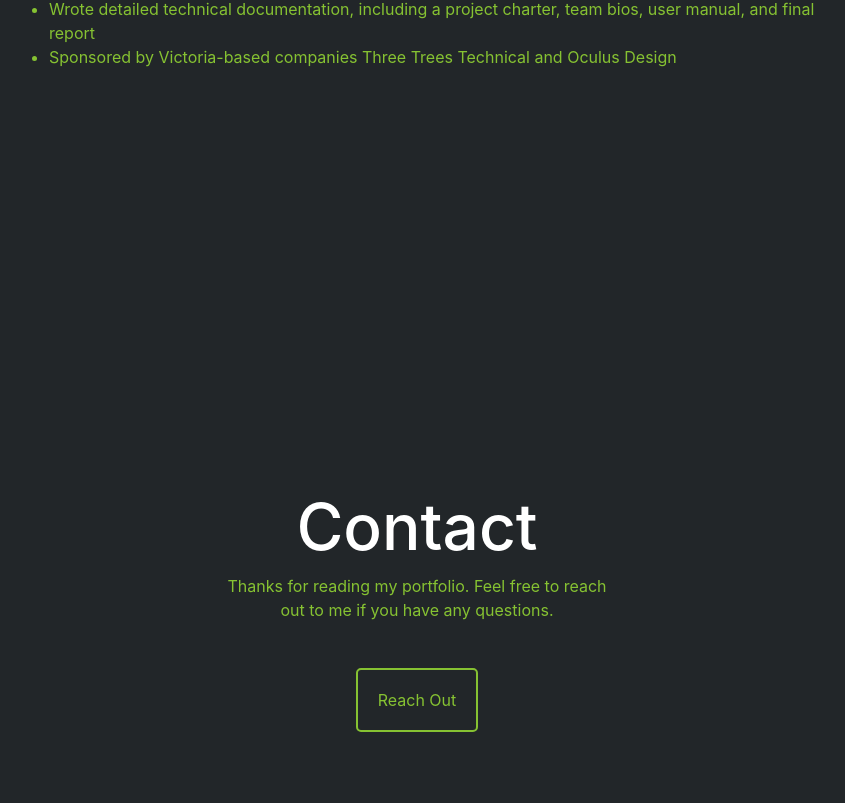
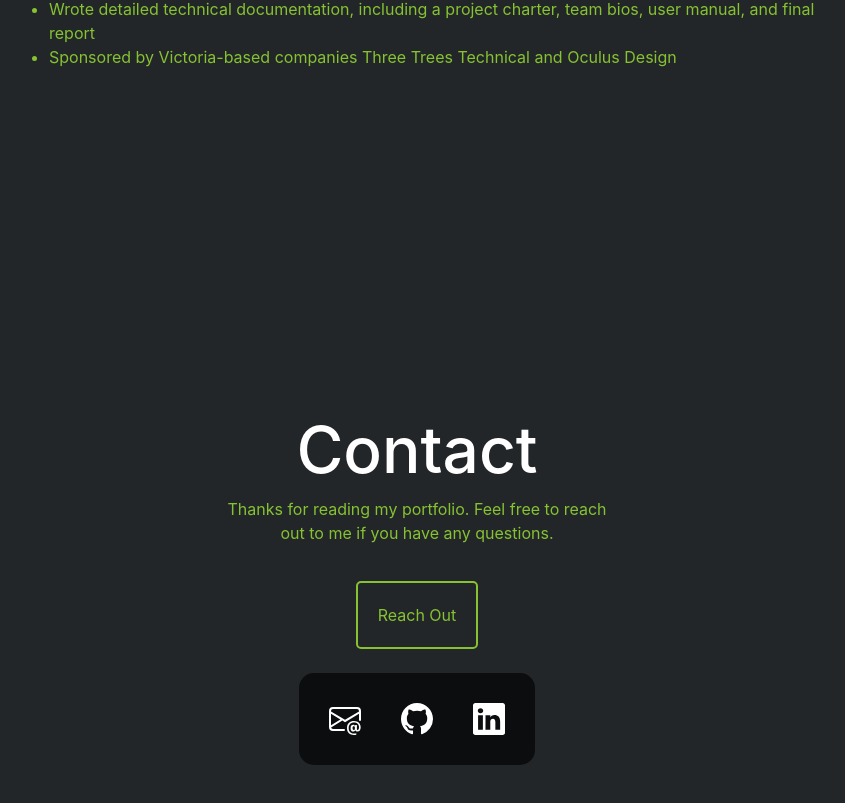
Before and after one commit to frayfray248/fraser-portfolio, a React (Create React App) app: page / in a window 1280 px wide. Shown: the part 4432-5235 px from the top of the page, without its empty margins (223-1068 px from the left). Built offline with nearby package versions, Linux system fonts and the light colour scheme.

Commit message:
Social Media in Contact

```diff
--- a/src/Components/PortfolioIcons.js
+++ b/src/Components/PortfolioIcons.js
@@ -7,6 +7,8 @@ import { ReactComponent as CodeSlashIcon } from '../res/code-slash.svg'
 import { ReactComponent as GearIcon } from '../res/gear.svg'
 import { ReactComponent as PenIcon } from '../res/pen.svg'
 import { ReactComponent as PeopleIcon } from '../res/people.svg'
+import { ReactComponent as LinkedinIcon } from '../res/linkedin.svg'
+import { ReactComponent as EmailIcon } from '../res/envelope-at.svg'
 
 const style = css`
 width : 2rem;
@@ -24,3 +26,5 @@ export const StyledGearIcon = styled(GearIcon)`${style}`
 export const StyledNodeIcon = styled(() => (<NodeIcon fill="white" width="32" height="32"/>))`${style}`
 export const StyledPenIcon = styled(PenIcon)`${style}`
 export const StyledPeopleIcon = styled(PeopleIcon)`${style}`
+export const StyledLinkedinIcon = styled(LinkedinIcon)`${style}`
+export const StyledEmailIcon = styled(EmailIcon)`${style}`
--- a/src/Components/PortfolioLink.js
+++ b/src/Components/PortfolioLink.js
@@ -1,13 +1,13 @@
 import styled from 'styled-components'
+import Button from 'react-bootstrap/Button';
 
-const StyledA = styled.a`
+const StyledA = styled(Button)`
     background : none;
     border: 2px solid ${props => props.theme.color2};
     border-radius: 5px;
     color: ${props => props.theme.color2};
     padding: 20px;
     text-decoration: none;
-    margin-top: 10px;
 
     &:hover {
         background-color: ${props => props.theme.color2};
--- a/src/Sections/Contact.js
+++ b/src/Sections/Contact.js
@@ -1,11 +1,30 @@
 import styled from 'styled-components'
 import PortfolioLink from '../Components/PortfolioLink'
 import PortfolioContainer from '../Components/PortfolioContainer'
+import { StyledLinkedinIcon, StyledGitHubIcon, StyledEmailIcon } from '../Components/PortfolioIcons'
 
 
 const StyledP = styled.p`
-max-width: 50vh;
-    padding-bottom: 50px;
+    max-width: 50vh;
+    padding-bottom: 20px;
+`
+
+const StyledInlineFlexContainer = styled.div`
+    background-color: ${props => props.theme.color6};
+    padding : 10px;
+    margin-top : 10px;
+    border-radius : 15px;
+`
+
+const IconSlot = styled.div`
+    padding: 2vh;
+`
+
+const IconAnchor = styled.a`
+
+>:hover {
+    color: ${props => props.theme.color2};
+  }
 `
 
 const Contact = () => {
@@ -13,8 +32,22 @@ const Contact = () => {
 
     return (
         <PortfolioContainer sectionId="contact" sectionName="Contact">
+
             <StyledP>Thanks for reading my portfolio. Feel free to reach out to me if you have any questions.</StyledP>
-            <PortfolioLink href="mailto:fmacallum@shaw.ca" text="Reach Out"></PortfolioLink>
+            <PortfolioLink href="mailto:fmacallum@shaw.ca" text="Reach Out" ></PortfolioLink>
+            <br />
+            <StyledInlineFlexContainer className='d-inline-flex m-4'>
+                <IconSlot>
+                    <IconAnchor  href="mailto:fmacallum@shaw.ca"><StyledEmailIcon /></IconAnchor>
+                </IconSlot>
+                <IconSlot>
+                    <IconAnchor href="https://github.com/frayfray248" target="_blank" rel="noreferrer"> <StyledGitHubIcon /></IconAnchor>
+                </IconSlot>
+                <IconSlot>
+                <IconAnchor href="https://www.linkedin.com/in/fraser-macallum-752b2716b" target="_blank" rel="noreferrer"> <StyledLinkedinIcon /></IconAnchor>
+                </IconSlot>
+            </StyledInlineFlexContainer>
+
         </PortfolioContainer>
 
     )
--- a/src/Themes/GreenContrast.js
+++ b/src/Themes/GreenContrast.js
@@ -1,10 +1,11 @@
 const GreenContrast =  {
-    headerColor: '#ffffff',
-    color1 : '#61892F',
-    color2 : '#86C232',
-    color3 : '#222629',
-    color4 : '#474B4F',
-    color5 : '#6B6E70'
+    headerColor: '#ffffff', // white
+    color1 : '#61892F',     // gree,n darker
+    color2 : '#86C232',     // green, lighter
+    color3 : '#222629',     // gray, darker
+    color4 : '#474B4F',     // gray, lighter
+    color5 : '#6B6E70',     // gray, lightest
+    color6 : '#0b0d0e',     // gray, darkest
 }
 
 export default GreenContrast
```
Also changed, not shown: src/res/envelope-at.svg (added), src/res/linkedin.svg (added).
